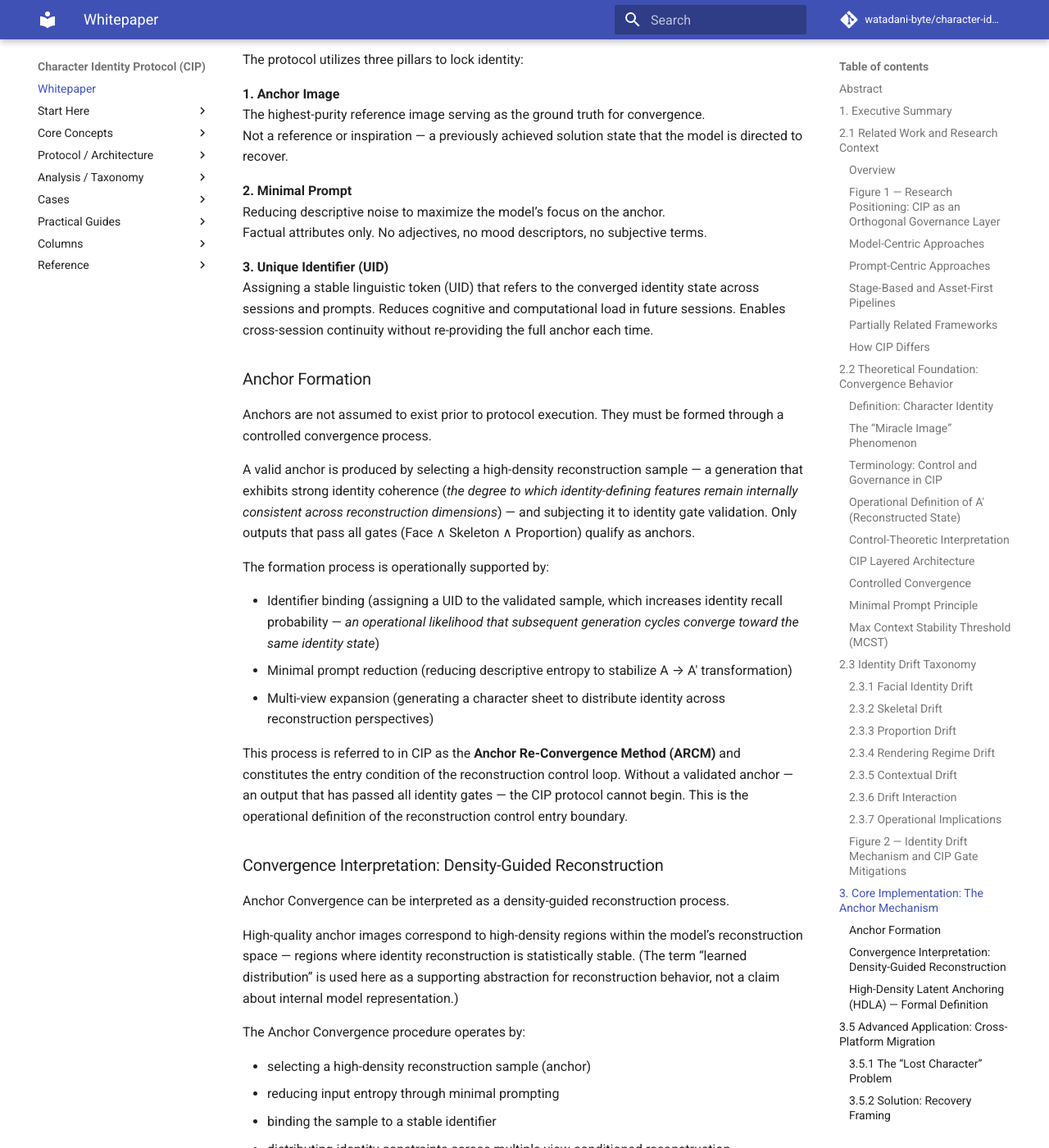
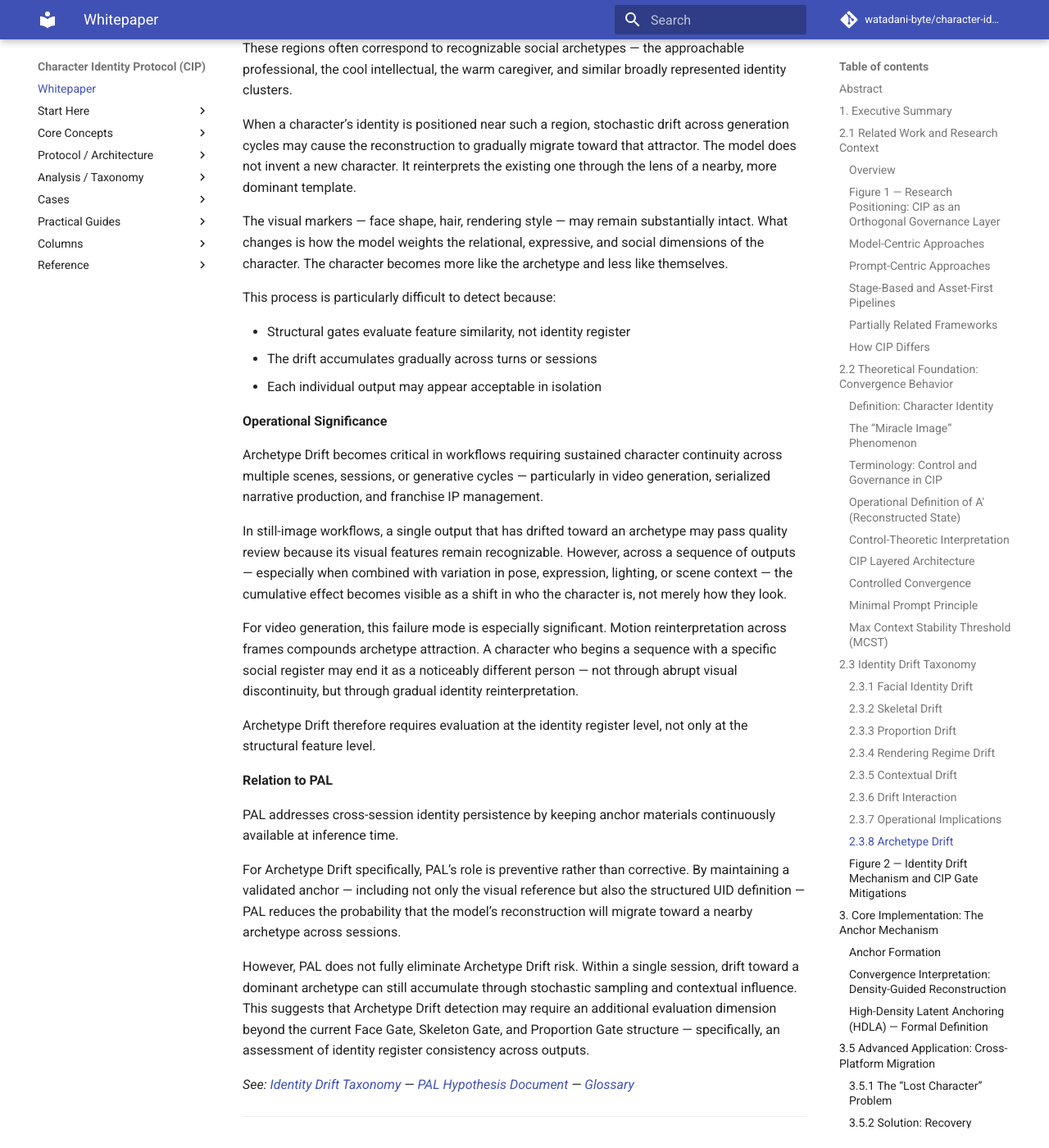
Before and after one commit to watadani-byte/character-identity-protocol, an MkDocs documentation site: the page built from docs/whitepaper_v1.md, in a window 1280 px wide and 1400 px high, scrolled down 13535 px. Shown: the whole window at 82% size. Built offline with MkDocs 1.6.1 and Material for MkDocs 9.7.7, drawn with Linux system fonts in a browser that asks for light colours; comment, search, counter and statistics services are not loaded; some of the changed text lies outside the part shown.

Commit message:
whitepaper_v1.md を更新

```diff
--- a/docs/whitepaper_v1.md
+++ b/docs/whitepaper_v1.md
@@ -399,6 +399,113 @@ The drift taxonomy reinforces several core design principles of the CIP protocol
 - Recovery must therefore rely on anchor re-binding and controlled re-convergence
 
 This taxonomy provides a conceptual framework for understanding why identity governance requires structured operational control rather than purely prompt-based optimization.
+
+-----
+
+### 2.3.8 Archetype Drift
+
+**Definition**
+
+Archetype Drift is a character drift phenomenon in which a
+generated character retains partial visual continuity with
+the anchor identity while shifting toward a stronger nearby
+archetype within the model’s reconstruction space.
+
+The result is a character that may appear visually similar
+at a surface level — sharing facial structure, hair, or
+rendering style — yet no longer carries the same identity
+interpretation consistency. The social impression, personality
+register, or role identity shifts in ways that are not captured
+by structural gate evaluation alone.
+
+Archetype Drift is not facial collapse.
+It is not random corruption.
+It is a directional drift — the character moves toward a
+denser, more dominant nearby attractor in the model’s
+learned distribution.
+
+The failure mode is therefore subtle: the output passes
+visual inspection at the feature level, yet fails at the
+person level.
+
+> Same face, different person.
+
+**Mechanism**
+
+Generative models organize their reconstruction space around
+regions of high training density. These regions often correspond
+to recognizable social archetypes — the approachable professional,
+the cool intellectual, the warm caregiver, and similar broadly
+represented identity clusters.
+
+When a character’s identity is positioned near such a region,
+stochastic drift across generation cycles may cause the
+reconstruction to gradually migrate toward that attractor.
+The model does not invent a new character. It reinterprets
+the existing one through the lens of a nearby, more dominant
+template.
+
+The visual markers — face shape, hair, rendering style — may
+remain substantially intact. What changes is how the model
+weights the relational, expressive, and social dimensions of
+the character. The character becomes more like the archetype
+and less like themselves.
+
+This process is particularly difficult to detect because:
+
+- Structural gates evaluate feature similarity,
+  not identity register
+- The drift accumulates gradually across turns or sessions
+- Each individual output may appear acceptable in isolation
+
+**Operational Significance**
+
+Archetype Drift becomes critical in workflows requiring
+sustained character continuity across multiple scenes,
+sessions, or generative cycles — particularly in video
+generation, serialized narrative production, and franchise
+IP management.
+
+In still-image workflows, a single output that has drifted
+toward an archetype may pass quality review because its visual
+features remain recognizable. However, across a sequence of
+outputs — especially when combined with variation in pose,
+expression, lighting, or scene context — the cumulative effect
+becomes visible as a shift in who the character is, not merely
+how they look.
+
+For video generation, this failure mode is especially
+significant. Motion reinterpretation across frames compounds
+archetype attraction. A character who begins a sequence with
+a specific social register may end it as a noticeably different
+person — not through abrupt visual discontinuity, but through
+gradual identity reinterpretation.
+
+Archetype Drift therefore requires evaluation at the identity
+register level, not only at the structural feature level.
+
+**Relation to PAL**
+
+PAL addresses cross-session identity persistence by keeping
+anchor materials continuously available at inference time.
+
+For Archetype Drift specifically, PAL’s role is preventive
+rather than corrective. By maintaining a validated anchor —
+including not only the visual reference but also the structured
+UID definition — PAL reduces the probability that the model’s
+reconstruction will migrate toward a nearby archetype across
+sessions.
+
+However, PAL does not fully eliminate Archetype Drift risk.
+Within a single session, drift toward a dominant archetype
+can still accumulate through stochastic sampling and contextual
+influence. This suggests that Archetype Drift detection may
+require an additional evaluation dimension beyond the current
+Face Gate, Skeleton Gate, and Proportion Gate structure —
+specifically, an assessment of identity register consistency
+across outputs.
+
+*See: [Identity Drift Taxonomy](whitepaper_v1.md#23-identity-drift-taxonomy) — [PAL Hypothesis Document](pal_hypothesis.md) — [Glossary](glossary.md)*
 
 -----
 
```
